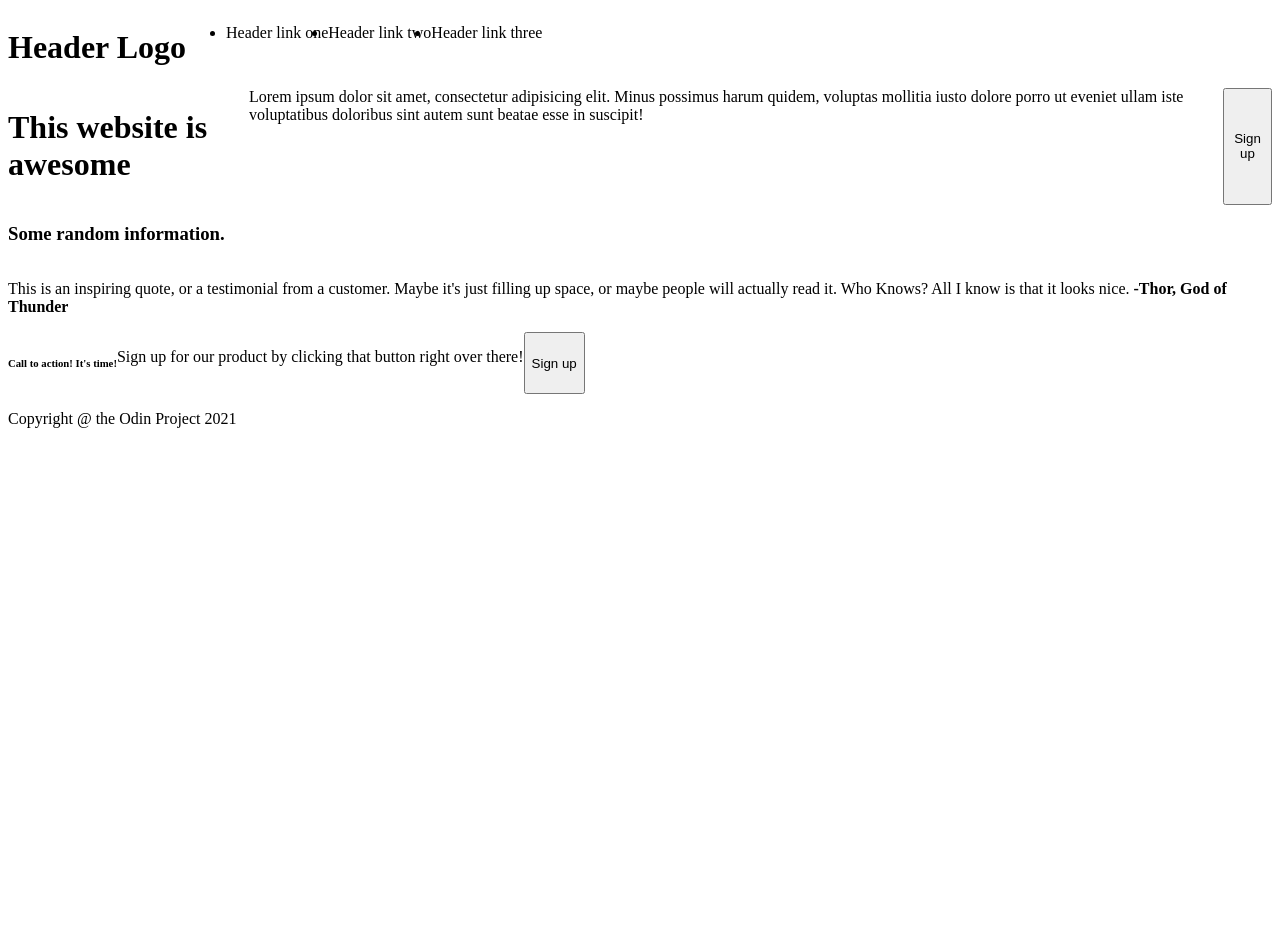
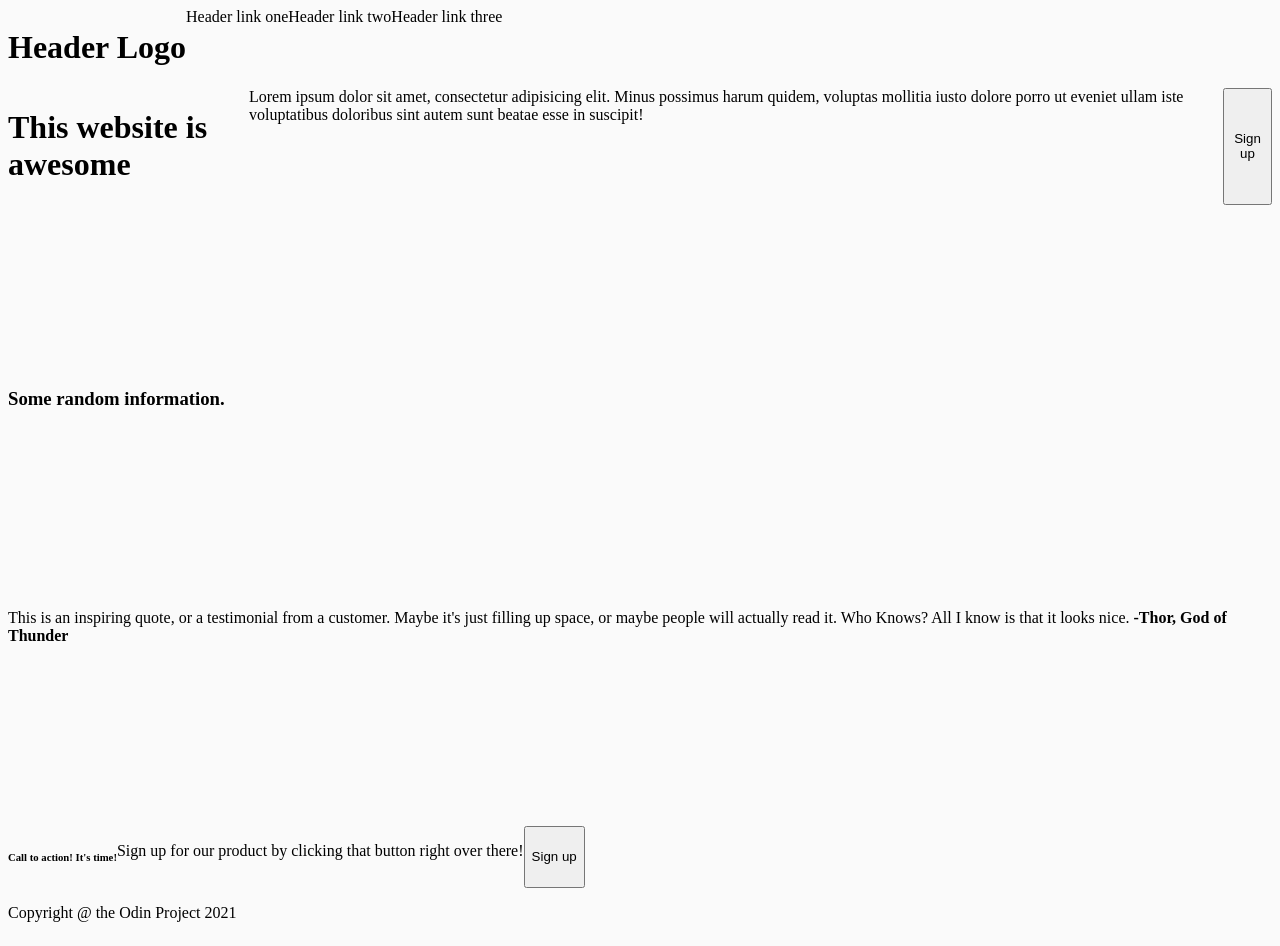
Before and after one commit to BohoBunny/odin-Landing-Page, a plain HTML site: page Index.html in a window 1280 px wide. Before the commit the page ends 800 px from the top, so only its background shows below. Drawn offline with Linux system fonts and the light colour scheme.

Commit message:
refactor: update Style.css
Added .Header class and list styling.

```diff
--- a/Style.css
+++ b/Style.css
@@ -3,7 +3,19 @@ div{
 }
 .main-body {
     flex-direction: column;
+    height: 100vh;
+    justify-content: space-between;
 }
 ul {
     display: flex;
+    list-style-type: none;
+    margin: 0;
+    padding: 0;
 }
+body{
+    background-color: #fafafa;
+}
+
+.Header {
+
+}
```
